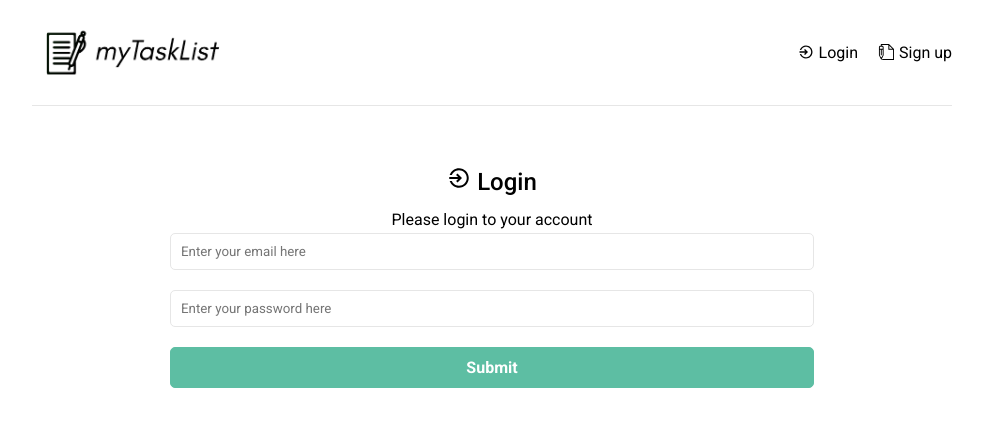
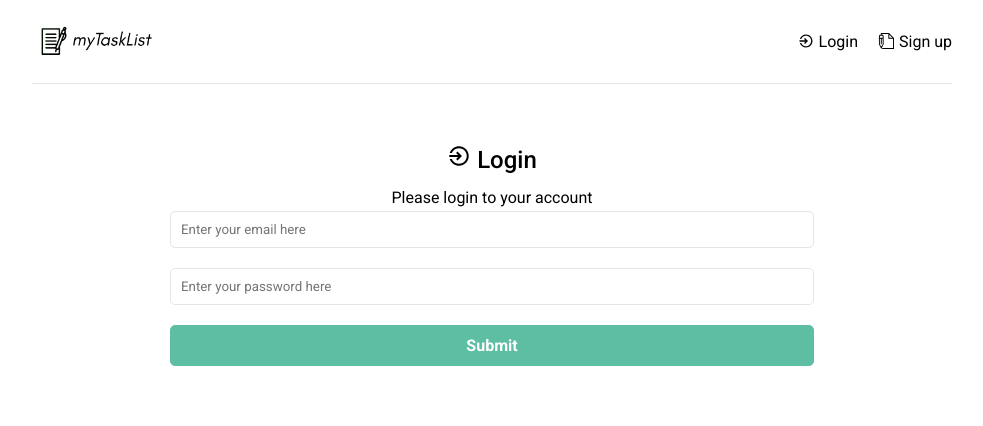
Before and after one commit to imRanDan/tasklist-mern, a React (Create React App) app in the folder client/: page /login in a window 1280 px wide. Shown: the top 426 px of the page, without its empty margins (148-1131 px from the left). Built offline with nearby package versions, Linux system fonts and the light colour scheme.

Commit message:
changed size of logo

```diff
--- a/client/src/index.css
+++ b/client/src/index.css
@@ -53,7 +53,7 @@ h3 {
 }
 
 .header-logo {
-  width: 200px;
+  width: 8em;
 }
 
 .header ul {
```
